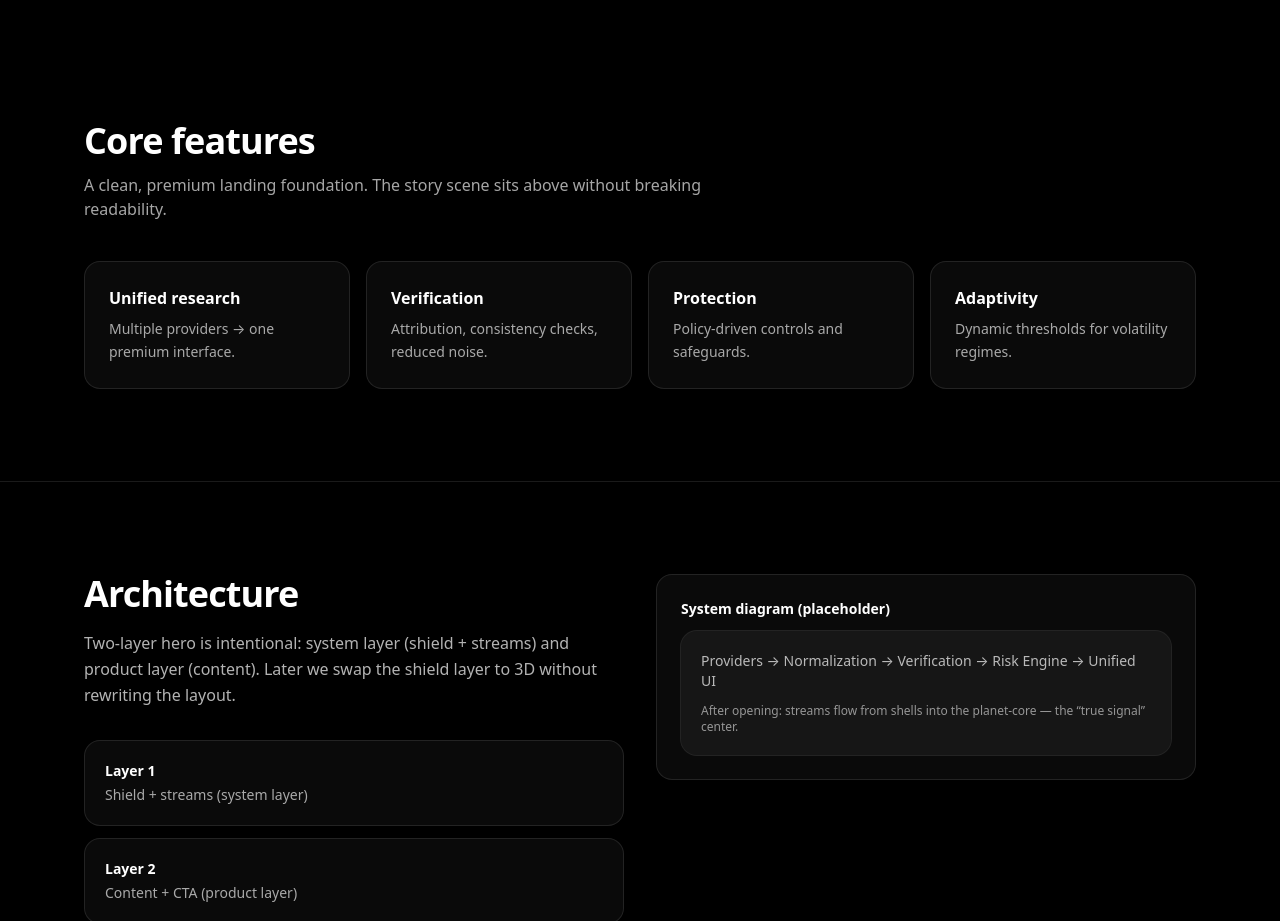
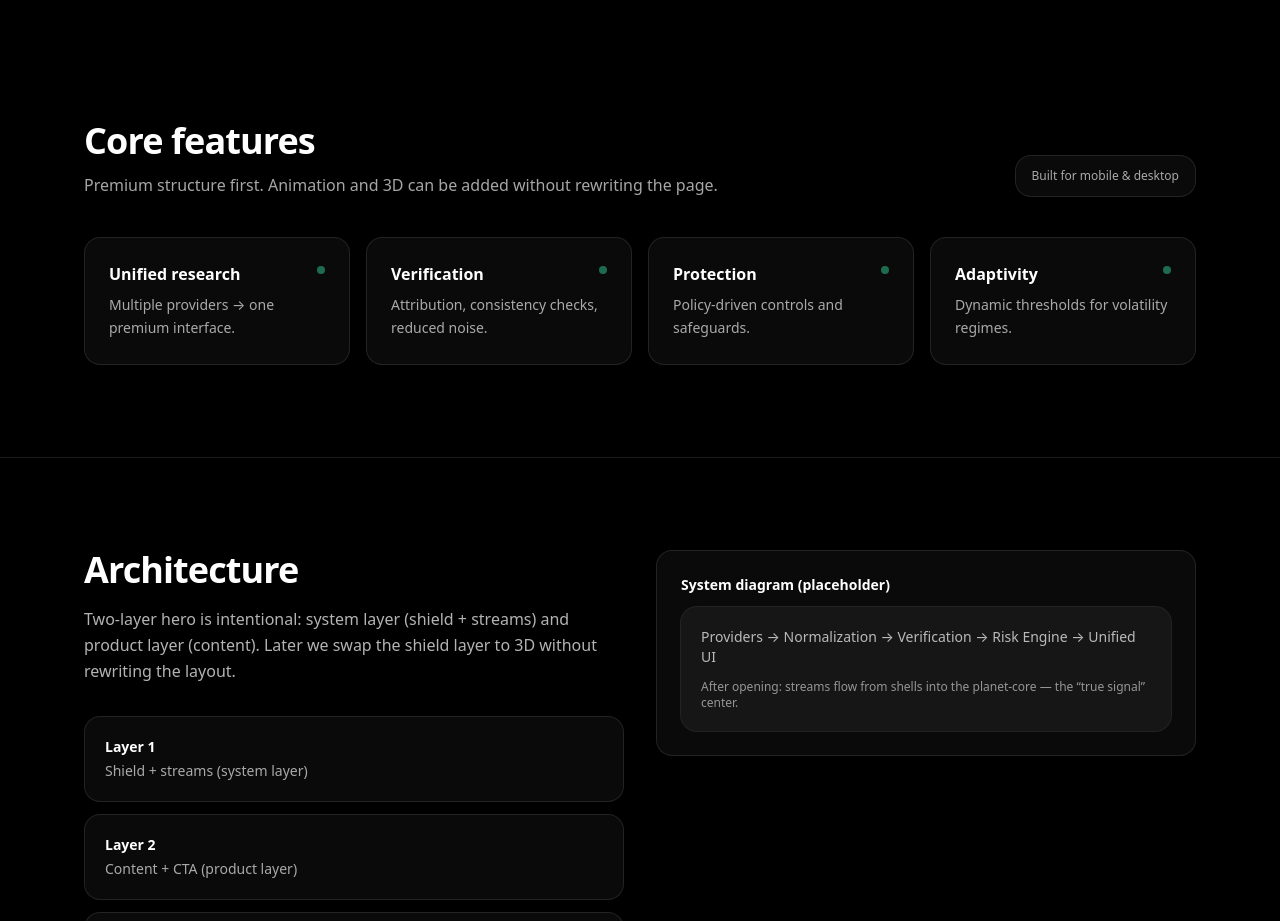
Before and after one commit to SergejMasich/aspis-network-v3, a Next.js app: page /en in a window 1280 px wide. Shown: the part 2120-3041 px from the top of the page. Built offline with nearby package versions, Linux system fonts and the light colour scheme.

Commit message:
Update Features.tsx

```diff
--- a/components/sections/Features.tsx
+++ b/components/sections/Features.tsx
@@ -4,29 +4,43 @@ export default function Features({ locale }: { locale: Locale }) {
   const t = copy[locale];
 
   const items = [
-    ["Unified research", "Multiple providers → one premium interface."],
-    ["Verification", "Attribution, consistency checks, reduced noise."],
-    ["Protection", "Policy-driven controls and safeguards."],
-    ["Adaptivity", "Dynamic thresholds for volatility regimes."],
+    { title: "Unified research", desc: "Multiple providers → one premium interface." },
+    { title: "Verification", desc: "Attribution, consistency checks, reduced noise." },
+    { title: "Protection", desc: "Policy-driven controls and safeguards." },
+    { title: "Adaptivity", desc: "Dynamic thresholds for volatility regimes." },
   ];
 
   return (
     <section id="features" className="section bg-black">
       <div className="mx-auto max-w-6xl px-5">
+        <div className="flex flex-col gap-3 md:flex-row md:items-end md:justify-between">
           <div className="max-w-2xl">
             <h2 className="text-3xl font-semibold tracking-tight sm:text-4xl">
               {t.sections.featuresTitle}
             </h2>
             <p className="mt-3 text-white/65">
-            A clean, premium landing foundation. The story scene sits above without breaking readability.
+              Premium structure first. Animation and 3D can be added without rewriting the page.
             </p>
           </div>
 
+          <div className="glass rounded-2xl px-4 py-3 text-xs text-white/65">
+            Built for mobile & desktop
+          </div>
+        </div>
+
         <div className="mt-10 grid gap-4 sm:grid-cols-2 lg:grid-cols-4">
-          {items.map(([a, b]) => (
-            <div key={a} className="glass rounded-2xl p-6">
-              <div className="text-base font-semibold">{a}</div>
-              <div className="mt-2 text-sm leading-relaxed text-white/65">{b}</div>
+          {items.map((it) => (
+            <div
+              key={it.title}
+              className="glass group rounded-2xl p-6 transition hover:bg-white/[0.06]"
+            >
+              <div className="flex items-start justify-between gap-3">
+                <div className="text-base font-semibold">{it.title}</div>
+                <div className="mt-1 h-2 w-2 rounded-full bg-emerald-400/70 opacity-70 group-hover:opacity-100" />
+              </div>
+              <div className="mt-2 text-sm leading-relaxed text-white/65">
+                {it.desc}
+              </div>
             </div>
           ))}
         </div>
```
Lines whose indentation alone changed are shown as unchanged.
